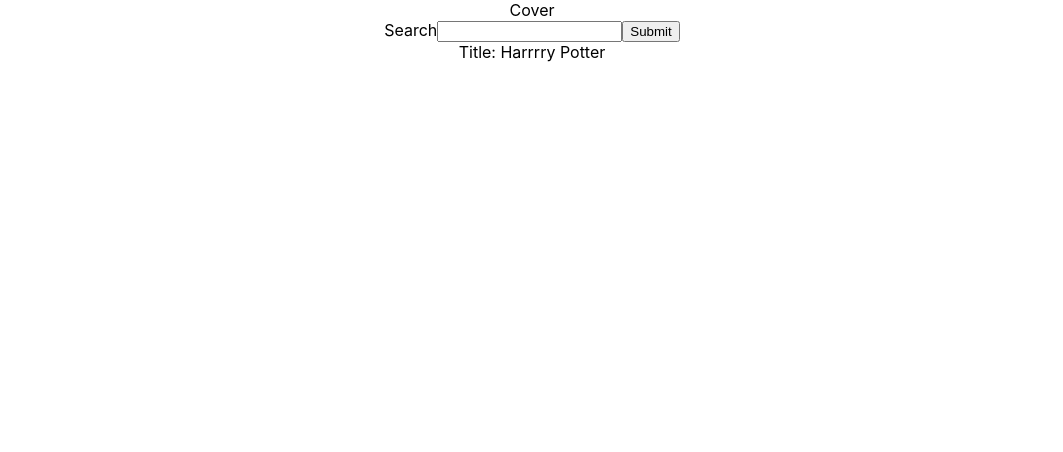
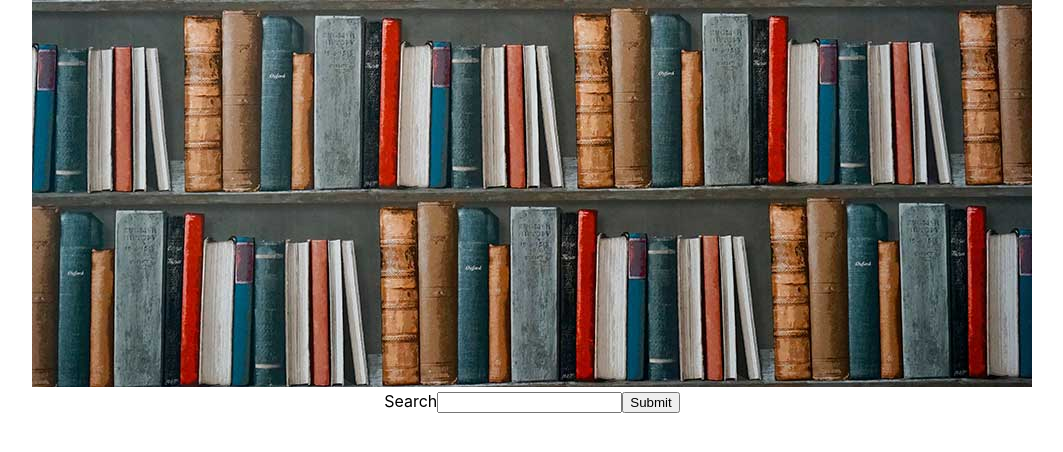
Before and after one commit to denibulkashvili/google-books-api, a React (Create React App) app: page / in a window 1280 px wide. Shown: the top 452 px of the page, without its empty margins (108-1171 px from the left). Built offline with nearby package versions, Linux system fonts and the light colour scheme.

Commit message:
Pass props to book components

```diff
--- a/src/App.js
+++ b/src/App.js
@@ -1,6 +1,7 @@
 import React, { Component } from 'react';
 import axios from 'axios';
 import './App.css';
+import hero from './images/hero.jpg';
 
 import Search from './components/Search';
 import Book from './components/Book';
@@ -13,7 +14,6 @@
       data: [],
       loaded: false,
       placeholder: "Loading...",
-
     }
     this.handleSearchQuerySubmit = this.handleSearchQuerySubmit.bind(this);
   }
@@ -43,18 +43,29 @@
     })
   }
 
-  renderBooks() {
-    return <Book title={"Harrrry Potter"}/>
+  get renderedBooks() {
+    const booksList = this.state.data
+
+    return booksList.map((book, i) => <Book title={book.volumeInfo.title}
+                                            key={i}
+                                            authors={book.volumeInfo.authors}
+                                            publisher={book.volumeInfo.publisher}
+                                            url={book.volumeInfo.previewLink}
+                                            cover={book.volumeInfo.imageLinks.thumbnail}
+                                      />)
+
   }
 
   render() {
 
     return (
       <div className="App">
-        <div className="cover">Cover</div>
+        <div className="cover">
+          <img src={hero} className="hero-img" alt="hero-img"/>
+        </div>
         <Search onSearchSubmit={this.handleSearchQuerySubmit} />
         <div className="display">
-          {this.renderBooks()}
+          {this.renderedBooks}
         </div>
       </div>
     );
--- a/src/components/Book.js
+++ b/src/components/Book.js
@@ -1,11 +1,26 @@
-import React from 'react'
+import React, { Component } from 'react'
 
-const Book = (props) => {
-  return (
-    <div className="book">
-      Title: {props.title}
-    </div>
-  )
+
+class Book extends Component {
+
+  get authors() {
+    const authors = this.props.authors;
+    if (authors === undefined) {
+      return "Unknown";
+    }
+    return authors.length === 1 ? authors[0] : authors.join(", ");
+  }
+
+  render() {
+    return (
+      <div className="book">
+        Title: {this.props.title}
+        Authors: {this.authors}
+        Link: {this.props.url}
+        <img src={this.props.cover} />
+      </div>
+    )
+  }
 }
 
 export default Book;
```
Also changed, not shown: src/images/hero.jpg (added).
